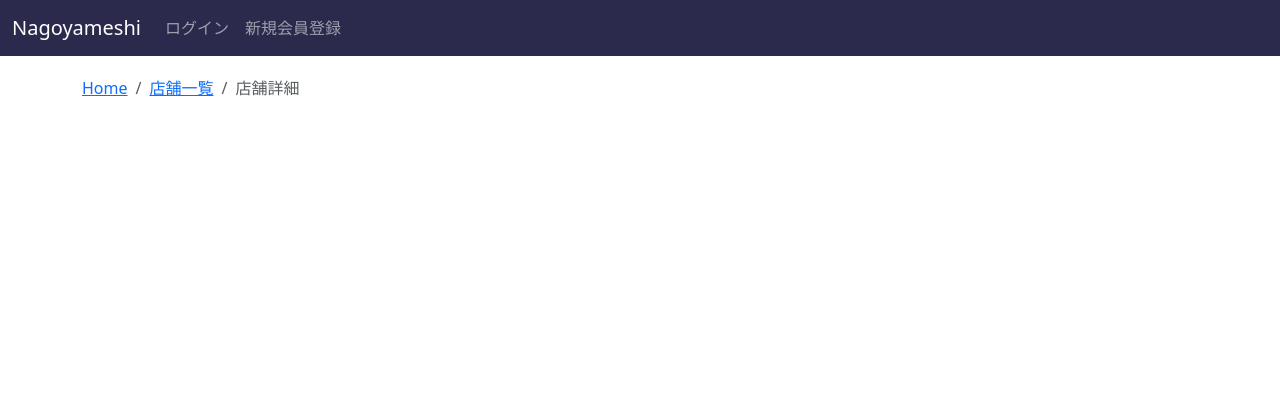
After one commit to ayaconsa/django-tabelog-kadai, a Django app: template NagoyameshiApp/templates/NagoyameshiApp/user/logout.html in a window 1280 px wide. The commit adds this page. Shown: the top 420 px of the page. Run offline with Django 3.2, Linux system fonts and the light colour scheme; the template is opened without the code that fills it, so the values that code supplies are empty; some libraries are stand-ins or nearby versions.

```diff
--- /dev/null
+++ b/NagoyameshiApp/templates/NagoyameshiApp/user/logout.html
@@ -0,0 +1,29 @@
+<!-- base.htmlを継承する -->
+{% extends 'NagoyameshiApp/user/base.html' %}
+
+<!-- ページタイトル -->
+{% block title %}ログアウト|Nagoyameshi{% endblock %}
+
+<!-- コンテンツ本体 -->
+{% block content %}
+{% load static %}
+
+  <div class="container">
+    <!-- 備忘録）カラム使用時にrow忘れない -->
+  <div class="row">
+
+    <!-- パンくずリスト -->
+    <nav aria-label="breadcrumb">
+      <ol class="breadcrumb">
+        <li class="breadcrumb-item"><a href="{% url 'top' %}">Home</a></li>
+        <li class="breadcrumb-item"><a href="{% url 'restaurant_list' %}">店舗一覧</a></li>
+        <li class="breadcrumb-item active" aria-current="page">店舗詳細</li>
+      </ol>
+    </nav>
+  </div>
+  </div>
+
+
+<script src="{% static 'js/script.js' %}"></script>
+
+{% endblock content %}
--- a/NagoyameshiApp/views/user/restaurant_list.py
+++ b/NagoyameshiApp/views/user/restaurant_list.py
@@ -73,5 +73,5 @@ class RestaurantListView(TemplateView):
             ('価格が高い順', '価格が高い順'),
             ('予約数順', '予約数順'),
         ]
-
+        context['sort_option'] = sort_option
         return context
--- a/nagoyameshi/urls.py
+++ b/nagoyameshi/urls.py
@@ -21,7 +21,6 @@ from NagoyameshiApp.views.user.create_checkout_session import CreateCheckoutSess
 from NagoyameshiApp.views.user.checkout_success import CheckoutSuccessView
 from NagoyameshiApp.views.user.checkout_cancel import CheckoutCancelView
 from NagoyameshiApp.views.user.cancel_subscription import CancelSubscriptionView
-from NagoyameshiApp.views.user.delete_account import DeleteAccountView
 from NagoyameshiApp.views.user.account_info import AccountInfoView
 from NagoyameshiApp.views.user.account_info_update import AccountInfoEditView
 from NagoyameshiApp.views.user.account_delete import AccountDeleteView
@@ -29,7 +28,6 @@ from NagoyameshiApp.views.user.bookings import BookingsView
 from NagoyameshiApp.views.user.booking_cancel import BookingCancelView
 from NagoyameshiApp.views.user.favorites import FavoritesView
 from NagoyameshiApp.views.user.favorite_delete import FavoriteDeleteView
-from NagoyameshiApp.views.user.change_payment_method import ChangePaymentMethodView
 from NagoyameshiApp.views.user.unsubscribe import UnsubscribeView
 from NagoyameshiApp.views.user.favorite_toggle import FavoriteToggleView
 from NagoyameshiApp.views.user.get_user_subscription_status import get_user_subscription_status
@@ -93,7 +91,6 @@ urlpatterns = [
     path('cancel_subscription/', CancelSubscriptionView.as_view(), name='cancel_subscription'),
     path('restaurant/<int:pk>/reviews/', ReviewsView.as_view(), name='reviews'),
     path('restaurant/<int:pk>/booking/', CreateBookingView.as_view(), name='create_booking'),
-    path('delete_account/', DeleteAccountView.as_view(), name="delete_account"),
     path('account_info/', AccountInfoView.as_view(), name="account_info"),
     path('account_info_edit/', AccountInfoEditView.as_view(), name="account_info_edit"),
     path('account_delete/', AccountDeleteView.as_view(), name="account_delete"),
@@ -102,7 +99,6 @@ urlpatterns = [
     path('bookings/cancel/<int:pk>', BookingCancelView.as_view(), name="booking_cancel"),
     path('favorites/', FavoritesView.as_view(), name="favorites"),
     path('favorite_delete/<int:pk>', FavoriteDeleteView.as_view(), name="favorite_delete"),
-    path('change_payment_method/', ChangePaymentMethodView.as_view(), name="change_payment_method"),
     path('unsubscribe/', UnsubscribeView.as_view(), name="unsubscribe"),
     path('favorite_toggle/<int:pk>/', FavoriteToggleView.as_view(), name='favorite_toggle'),
     path('review/edit/<int:pk>/', ReviewEditView.as_view(), name='review_edit'),
```
Also changed, not shown: NagoyameshiApp/templates/NagoyameshiApp/user/restaurant_list.html (+5 -5 lines), NagoyameshiApp/views/user/logout.py (added, +10 -0 lines).
